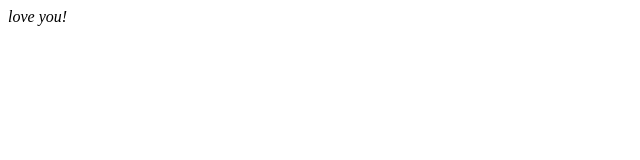
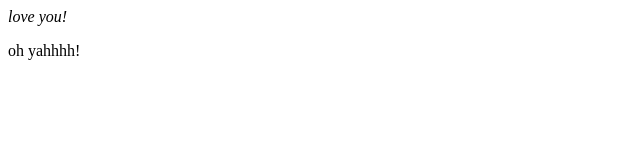
Before and after one commit to dattasai-karanam/demo, a plain HTML site: page index.html in a window 1280 px wide. Shown: the full height of the page, 0-640 px from the left. Drawn offline with Linux system fonts and the light colour scheme.

Commit message:
second commit

```diff
--- a/index.html
+++ b/index.html
@@ -7,6 +7,7 @@
 </head>
 <body>
   <i >love you!</i>
+  <p>oh yahhhh!</p>
 
 </body>
 </html>
```
